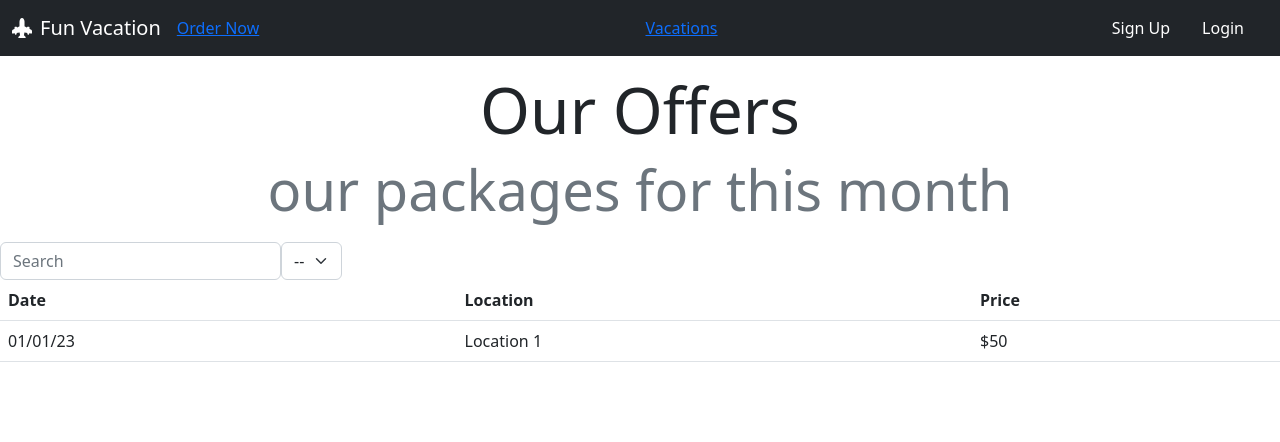
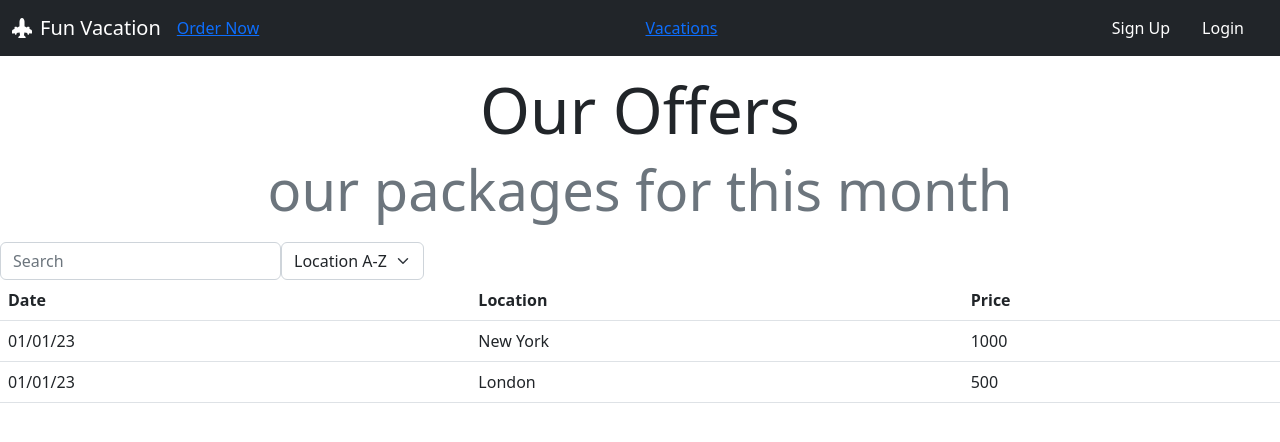
Before and after one commit to levworkshop/fun-vacation, a React (Create React App) app: page / in a window 1280 px wide. Shown: the top 442 px of the page. Built offline with nearby package versions, Linux system fonts and the light colour scheme.

Commit message:
dynamic data

```diff
--- a/src/pages/Home.tsx
+++ b/src/pages/Home.tsx
@@ -1,6 +1,31 @@
+import { useState } from "react";
 import Title from "../components/Title";
 
+interface VacationPackage {
+    id?: string;
+    date: string;
+    location: string;
+    price: number;
+}
+
+const data: Array<VacationPackage> = [
+    {
+        id: 'a1',
+        date: '01/01/23',
+        location: 'New York',
+        price: 1000
+    },
+    {
+        id: 'a2',
+        date: '01/01/23',
+        location: 'London',
+        price: 500
+    }
+];
+
 function Home() {
+    const [vacations, setVacations] = useState(data);
+
     return (
         <>
             <Title />
@@ -17,7 +42,8 @@ function Home() {
                     <select
                         className="form-select"
                     >
-                        <option>--</option>
+                        <option>Location A-Z</option>
+                        <option>Location Z-A</option>
                     </select>
                 </div>
             </div>
@@ -31,11 +57,15 @@ function Home() {
                     </tr>
                 </thead>
                 <tbody>
-                    <tr>
-                        <td>01/01/23</td>
-                        <td>Location 1</td>
-                        <td>$50</td>
-                    </tr>
+                    {
+                        vacations.map(vacation =>
+                            <tr key={vacation.id}>
+                                <td>{vacation.date}</td>
+                                <td>{vacation.location}</td>
+                                <td>{vacation.price}</td>
+                            </tr>
+                        )
+                    }
                 </tbody>
             </table>
         </>
```
